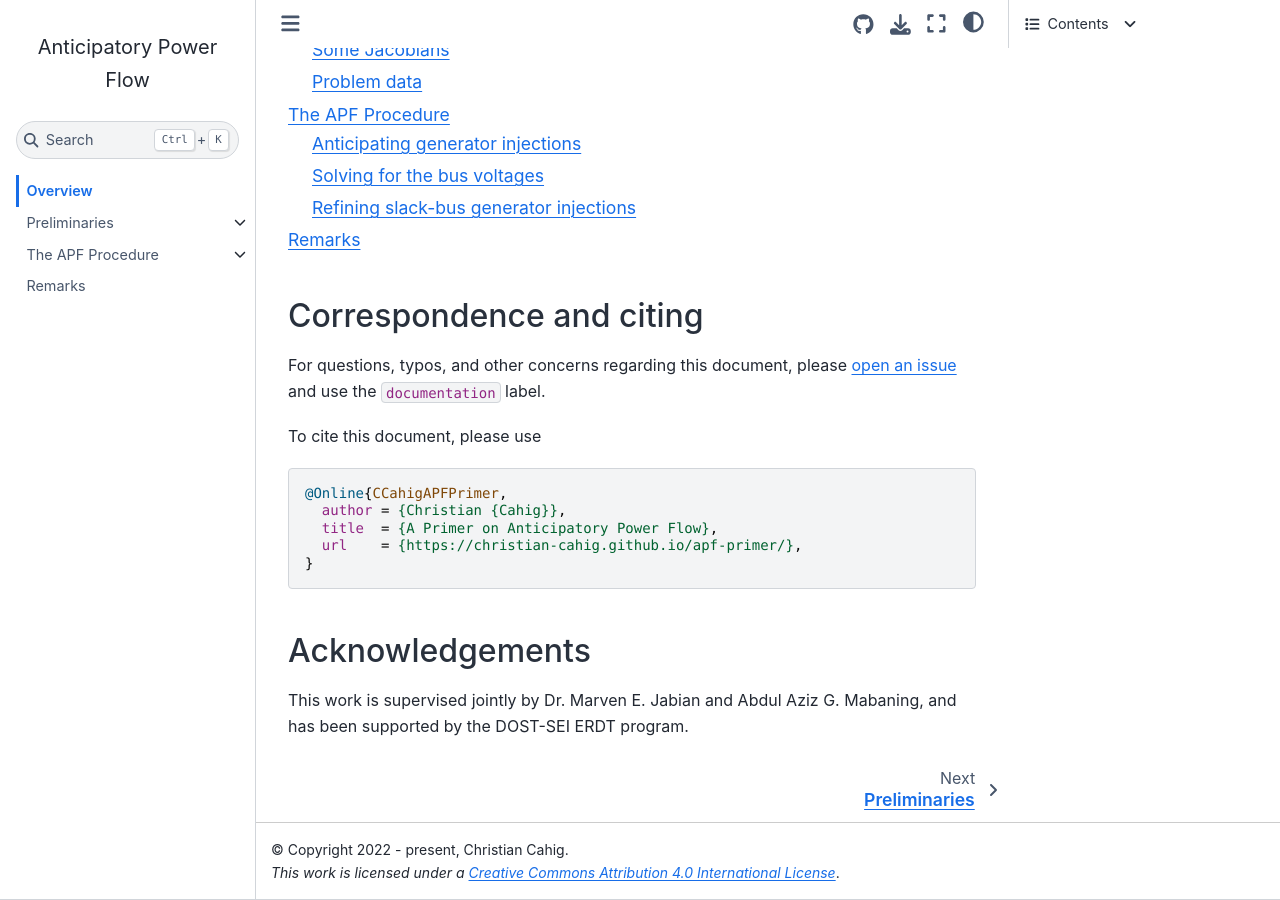
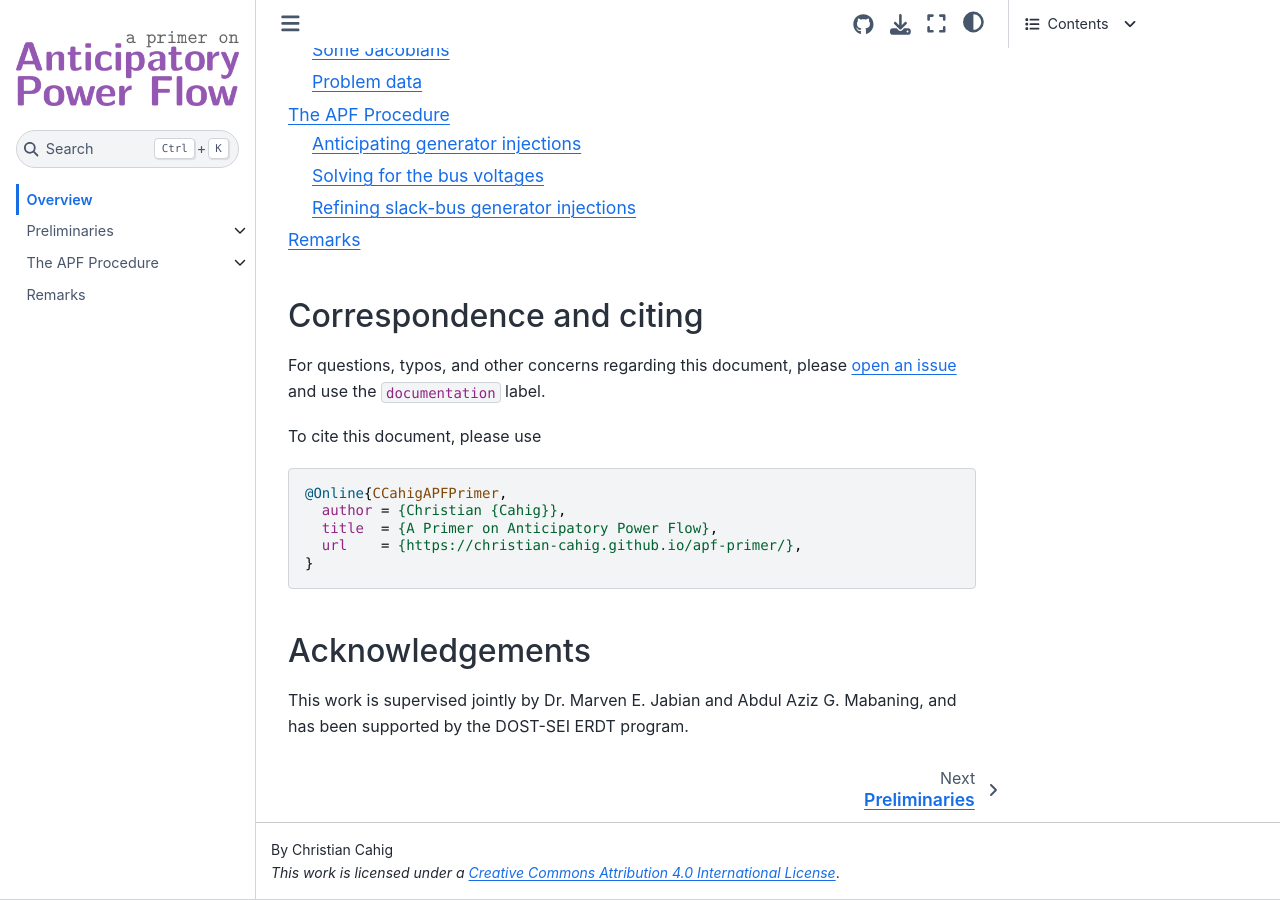
Before and after one commit to christian-cahig/apf-primer, a Jupyter Book: the page built from landing.md, in a window 1280 px wide and 900 px high, scrolled down 1014 px. Built offline with Jupyter Book 1.0.4 settings and Sphinx 7.4.7 and the Sphinx Book theme 1.1.4, drawn with Linux system fonts in a browser that asks for light colours.

Commit message:
Update config
- Added a logo containing stylized title text
- Set `title: ""` in `_config.yml`

```diff
--- a/_config.yml
+++ b/_config.yml
@@ -1,10 +1,11 @@
 # Book settings
 # Learn more at https://jupyterbook.org/customize/config.html
 
-title: Anticipatory Power Flow
-author: ""
-copyright: "2022 - present, Christian Cahig"
+title: ""
+author: "Christian Cahig"
+copyright: "2022"
 description: This website presents a primer on the topic of anticipatory power flow, written by Christian Cahig.
+logo: "logo.png"
 only_build_toc_files: true
 
 execute:
@@ -50,5 +51,5 @@ html:
 sphinx:
   extra_extensions: [sphinx_multitoc_numbering]
   config:
-    html_show_copyright: true
+    html_show_copyright: false
     mathjax_path: https://cdn.jsdelivr.net/npm/mathjax@3/es5/tex-mml-chtml.js
```
Also changed, not shown: logo.png.
